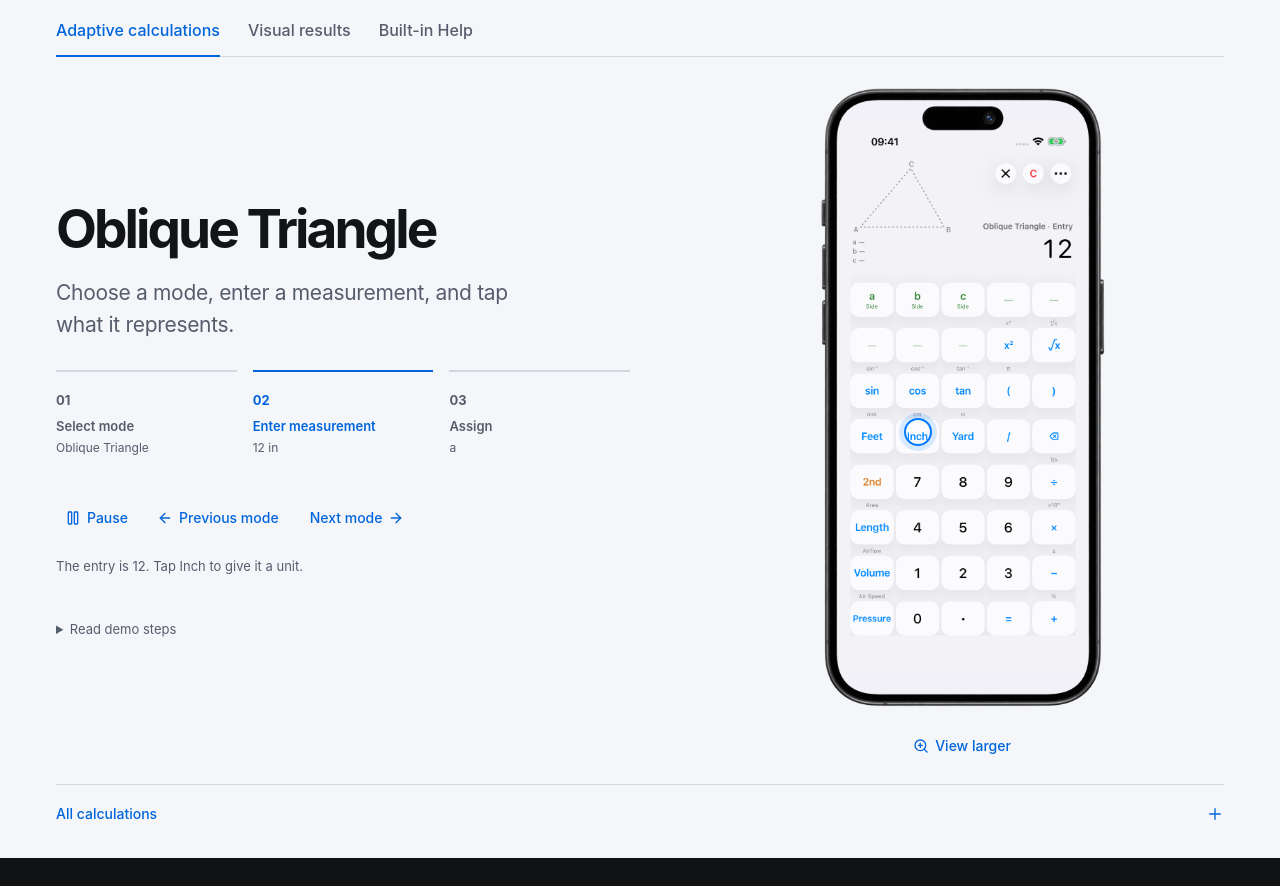
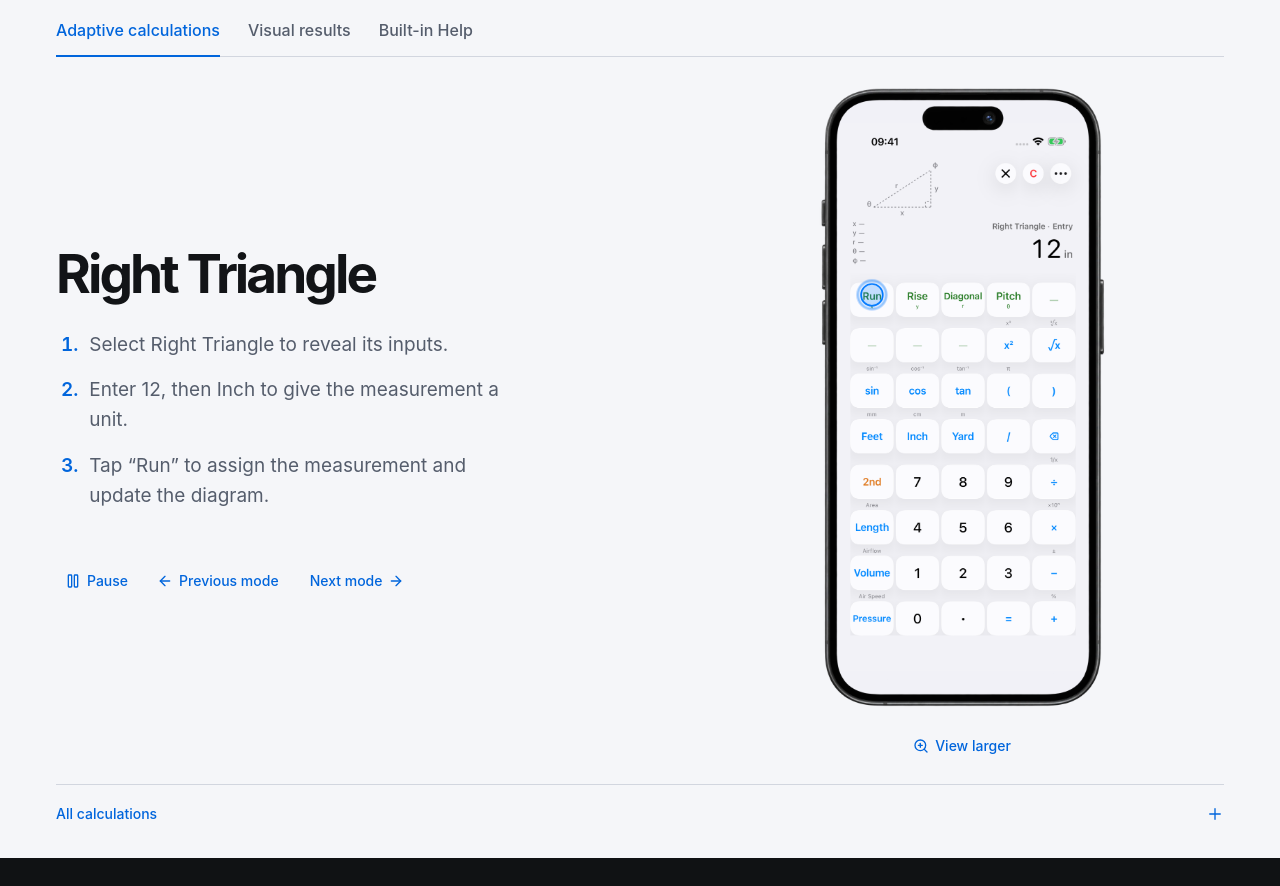
Before and after one commit to tvr-works/figure-site, a React (Vite) app: page / in a window 1280 px wide. Shown: the part 780-1666 px from the top of the page. Built offline with nearby package versions, Linux system fonts and the light colour scheme; a web font is replaced by a local one.

Commit message:
Simplify mode explanations and smooth repeating touch demonstrations

```diff
--- a/index.html
+++ b/index.html
@@ -39,7 +39,6 @@
         <div class="fallback-proof">
           <div>
             <h2>Right Triangle</h2>
-            <p>Choose a mode, enter a measurement, and tap what it represents.</p>
             <ol><li>Select Right Triangle.</li><li>Enter 12, then Inch.</li><li>Tap Run to assign the measurement.</li></ol>
             <h2>See what each result measures.</h2>
             <p>With a 3 ft run and 4 ft rise, Figure finds the 5 ft diagonal. Cycle related results to see the matching edge or angle highlighted in the diagram.</p>
--- a/src/ProductDemo.tsx
+++ b/src/ProductDemo.tsx
@@ -1,10 +1,10 @@
-import { useEffect, useRef, useState, type FocusEvent } from 'react';
+import { useEffect, useRef, useState, type CSSProperties, type FocusEvent } from 'react';
 import { ArrowLeft, ArrowRight, Pause, Play, RotateCcw, StepForward } from 'lucide-react';
 import { Button } from './components/ui/button';
 import { ImageViewer } from './ImageViewer';
 import { Tabs, TabsContent, TabsList, TabsTrigger } from './components/ui/tabs';
 import { modes, proofs, type Proof } from './demo-content';
-import { advance, framesFor, initialState, nextMode, previousMode, retreat, selectAdaptiveStep, selectProof } from './demo-state';
+import { adaptiveFrames, advance, framesFor, initialState, nextMode, previousMode, retreat, selectProof } from './demo-state';
 
 export function ProductDemo() {
   const [reducedMotion, setReducedMotion] = useState(() => window.matchMedia('(prefers-reduced-motion: reduce)').matches);
@@ -19,6 +19,12 @@ export function ProductDemo() {
   const imageUrl = `/assets/demo/${frame.image}.webp`;
   const proof = proofs[state.proof];
   const mode = modes[state.mode];
+  const adaptiveSteps = [
+    mode.id === 'cone' ? 'Tap 2nd, then Cone to reveal its inputs.' : `Select ${mode.label} to reveal its inputs.`,
+    'Enter 12, then Inch to give the measurement a unit.',
+    `Tap “${mode.field}” to assign the measurement and update the diagram.`,
+  ];
+  const cue = frame.cue ?? (state.proof === 'adaptive' ? adaptiveFrames(state.mode).at(-2)?.cue : undefined);
   const activePlayback = state.playing && inView && pageVisible && !reducedMotion && loadedImage === imageUrl && failedImage !== imageUrl;
 
   useEffect(() => {
@@ -40,6 +46,16 @@ export function ProductDemo() {
   }, []);
 
   useEffect(() => {
+    // Decode the selected mode ahead of playback so screenshot swaps do not stall the touch path.
+    if (state.proof !== 'adaptive') return;
+    for (const frame of adaptiveFrames(state.mode)) {
+      const image = new Image();
+      image.src = `/assets/demo/${frame.image}.webp`;
+      void image.decode().catch(() => {});
+    }
+  }, [state.proof, state.mode]);
+
+  useEffect(() => {
     if (!activePlayback) return;
     const timer = window.setTimeout(() => setState(current => advance(current)), frame.duration);
     return () => window.clearTimeout(timer);
@@ -58,19 +74,14 @@ export function ProductDemo() {
     setState(next);
     setAnnouncement(framesFor(next)[next.frame].caption);
   }
-  function jumpToStep(step: 0 | 1 | 2) {
-    const next = selectAdaptiveStep(state, step);
-    setState(next);
-    setAnnouncement(framesFor(next)[next.frame].caption);
-  }
   function changeMode(direction: 'previous' | 'next') {
-    const next = direction === 'previous' ? previousMode(state) : nextMode(state);
+    const next = direction === 'previous' ? previousMode(state, reducedMotion) : nextMode(state, reducedMotion);
     setState(next);
     setAnnouncement(`${modes[next.mode].label}. ${framesFor(next)[next.frame].caption}`);
   }
   function changeProof(value: string | number | null) {
     if (value !== 'adaptive' && value !== 'visual' && value !== 'help') return;
-    setState(current => selectProof(current, value));
+    setState(current => selectProof(current, value, reducedMotion));
     setAnnouncement('');
   }
   function togglePlayback() {
@@ -91,23 +102,22 @@ export function ProductDemo() {
                 {state.proof === key && (
                 <div className="proof-copy">
                   <h2>{state.proof === 'adaptive' ? mode.label : proofs[state.proof].title}</h2>
-                  <p className="proof-description">{proof.description}</p>
-                  <ol className="timeline" aria-label="Demo sequence">
-                    {proof.steps.map((step, index) => (
-                      <li key={step} data-current={frame.step === index} aria-current={state.proof !== 'adaptive' && frame.step === index ? 'step' : undefined}>
-                        {state.proof === 'adaptive' ? (
-                          <button className="timeline-step" type="button" tabIndex={0} onClick={() => jumpToStep(index as 0 | 1 | 2)} aria-current={frame.step === index ? 'step' : undefined}>
-                            <span className="step-number" aria-hidden="true">0{index + 1}</span><strong>{step}</strong>
-                            <small>{index === 0 ? mode.label : index === 1 ? '12 in' : mode.field}</small>
-                          </button>
-                        ) : <>
+                  {state.proof === 'adaptive' ? (
+                    <ol className="mode-instructions" aria-label="How to use this mode">
+                      {adaptiveSteps.map(step => <li key={step}>{step}</li>)}
+                    </ol>
+                  ) : <>
+                    <p className="proof-description">{proofs[state.proof].description}</p>
+                    <ol className="timeline" aria-label="Demo sequence">
+                      {proof.steps.map((step, index) => (
+                        <li key={step} data-current={frame.step === index} aria-current={frame.step === index ? 'step' : undefined}>
                           <span className="step-number" aria-hidden="true">0{index + 1}</span><strong>{step}</strong>
                           {state.proof === 'visual' && <small>{['3 ft run · 4 ft rise', 'Tap equals to cycle', 'Edge or angle'][index]}</small>}
-                        </>}
-                      </li>
-                    ))}
-                  </ol>
-                  {state.proof !== 'adaptive' && <p className="example-label">{state.proof === 'visual' ? <><strong>Right Triangle</strong> · Result {state.frame + 1} of 6</> : <><strong>Built-in guidance</strong> · Step {state.frame + 1} of {framesFor(state).length}</>}</p>}
+                        </li>
+                      ))}
+                    </ol>
+                    <p className="example-label">{state.proof === 'visual' ? <><strong>Right Triangle</strong> · Result {state.frame + 1} of 6</> : <><strong>Built-in guidance</strong> · Step {state.frame + 1} of {framesFor(state).length}</>}</p>
+                  </>}
                   <div className="demo-controls" aria-label="Demo playback">
                     {!reducedMotion && <Button variant="control" onClick={togglePlayback} aria-label={state.playing ? 'Pause demo' : 'Play demo'}>{state.playing ? <Pause data-icon="inline-start" /> : <Play data-icon="inline-start" />}{state.playing ? 'Pause' : 'Play'}</Button>}
                     {state.proof !== 'adaptive' && <div className="demo-control-pair" role="group" aria-label="Step navigation">
@@ -119,10 +129,12 @@ export function ProductDemo() {
                       <Button variant="control" onClick={() => changeMode('next')}>Next mode<ArrowRight data-icon="inline-end" /></Button>
                     </div> : <Button variant="control" onClick={() => { setState(current => ({ ...current, frame: 0, playing: !reducedMotion })); setAnnouncement('Demo restarted.'); }}><RotateCcw data-icon="inline-start" />Replay</Button>}
                   </div>
+                  {state.proof !== 'adaptive' && <>
                   <p className="demo-caption">{frame.caption}</p>
                   <details className="transcript" onToggle={event => { if (event.currentTarget.open) setState(current => ({ ...current, playing: false })); }}>
-                    <summary>Read demo steps</summary><ol>{proof.transcript.map(text => <li key={text}>{text}</li>)}</ol>
+                    <summary>Read demo steps</summary><ol>{proofs[state.proof].transcript.map(text => <li key={text}>{text}</li>)}</ol>
                   </details>
+                  </>}
                 </div>
                 )}
               </TabsContent>
@@ -132,7 +144,9 @@ export function ProductDemo() {
                   <div className="demo-phone">
                     <div className="phone-aperture"><div className="native-screen">
                       <img src={imageUrl} width="720" height="1564" alt="" onLoad={() => setLoadedImage(imageUrl)} onError={() => { setFailedImage(imageUrl); setState(current => ({ ...current, playing: false })); }} />
-                      {frame.cue && failedImage !== imageUrl && <span className="press-cue" aria-hidden="true" style={{ left: `${frame.cue.x / 440 * 100}%`, top: `${frame.cue.y / 956 * 100}%` }} />}
+                      {state.proof === 'adaptive' && cue && failedImage !== imageUrl && <span key={mode.id} className="press-cue" aria-hidden="true" data-visible={Boolean(frame.cue)} style={{ transform: `translate(calc(${cue.x / 440 * 100}cqw - 50%), calc(${cue.y / 440 * 100}cqw - 50%))` }}>
+                        <span key={frame.image} className="touch-contact" data-playing={activePlayback && Boolean(frame.cue)} style={{ '--touch-duration': `${frame.duration}ms` } as CSSProperties} />
+                      </span>}
                       {failedImage === imageUrl && <p className="media-error">App image could not load. The demo steps describe the calculation.</p>}
                     </div></div>
                     <img className="phone-frame" src="/assets/phone-frame.webp" width="862" height="1825" alt="" aria-hidden="true" />
--- a/src/demo-content.ts
+++ b/src/demo-content.ts
@@ -20,9 +20,7 @@ export const modes = [
 export const proofs = {
   adaptive: {
     label: 'Adaptive calculations',
-    description: 'Choose a mode, enter a measurement, and tap what it represents.',
     steps: ['Select mode', 'Enter measurement', 'Assign'],
-    transcript: ['Select a calculation mode. Cone is reached through 2nd, then Cylinder.', 'Enter 1, then 2, then Inch. The familiar numeric and unit keys stay in place.', 'Tap the field that the measurement represents. The readout and diagram show the assigned value. Close the mode and repeat with the next calculation.'],
   },
   visual: {
     label: 'Visual results',
--- a/src/demo-state.ts
+++ b/src/demo-state.ts
@@ -11,7 +11,7 @@ export function adaptiveFrames(modeIndex: number): Frame[] {
     // The cue belongs on the screen before the corresponding native action.
     const action = name === 'launcher' && mode.id === 'cone'
       ? { x: 61, y: 618 }
-      : name === 'assigned' ? captureByName.get(`${mode.id}-assigned`)?.action : nextCapture?.action;
+      : name === 'assigned' ? undefined : nextCapture?.action;
     const step = name === 'launcher' || name === 'choose' ? 0 : name === 'unit' || name === 'assigned' ? 2 : 1;
     const captions: Record<string, string> = {
       launcher: mode.id === 'cone' ? 'Tap 2nd to reveal Cone on the Cylinder key.' : `Choose ${mode.label} from the calculation modes.`,
@@ -22,27 +22,28 @@ export function adaptiveFrames(modeIndex: number): Frame[] {
       unit: `12 in is ready. Tap ${mode.field} to assign it.`,
       assigned: `${mode.field} is now 12 in. The readout and diagram reflect the measurement.`,
     };
-    return { image: `${mode.id}-${name}`, caption: captions[name], step, duration: name === 'assigned' ? 2300 : name === 'one' ? 600 : 1300, cue: action ? { x: action.x, y: action.y } : undefined };
+    return { image: `${mode.id}-${name}`, caption: captions[name], step, duration: name === 'assigned' ? 2200 : name === 'one' ? 1000 : 1200, cue: action ? { x: action.x, y: action.y } : undefined };
   });
 }
 export function framesFor(state: DemoState): Frame[] {
   return state.proof === 'adaptive' ? adaptiveFrames(state.mode) : state.proof === 'visual' ? visualFrames : helpFrames;
 }
 export function initialState(reducedMotion: boolean): DemoState {
-  return { proof: 'adaptive', mode: 0, frame: adaptiveFrames(0).length - 1, playing: !reducedMotion };
+  return { proof: 'adaptive', mode: 0, frame: reducedMotion ? adaptiveFrames(0).length - 1 : 0, playing: !reducedMotion };
 }
-export function selectProof(state: DemoState, proof: Proof): DemoState {
-  const next = { ...state, proof, playing: false };
-  return { ...next, frame: proof === 'adaptive' ? adaptiveFrames(state.mode).length - 1 : proof === 'help' ? helpFrames.length - 1 : 0 };
+export function selectProof(state: DemoState, proof: Proof, reducedMotion = false): DemoState {
+  const playing = proof === 'adaptive' && !reducedMotion;
+  return { ...state, proof, playing, frame: proof === 'adaptive' ? (reducedMotion ? adaptiveFrames(state.mode).length - 1 : 0) : proof === 'help' ? helpFrames.length - 1 : 0 };
 }
 export function advance(state: DemoState): DemoState {
   if (state.frame < framesFor(state).length - 1) return { ...state, frame: state.frame + 1 };
-  if (state.proof === 'adaptive') return { ...state, mode: (state.mode + 1) % modes.length, frame: 0 };
+  if (state.proof === 'adaptive') return { ...state, frame: 0 };
   // Non-repeating proofs hold their ending and never change the selected tab.
   return { ...state, playing: false };
 }
-export function nextMode(state: DemoState): DemoState {
-  return { ...state, mode: (state.mode + 1) % modes.length, frame: state.playing ? 0 : adaptiveFrames((state.mode + 1) % modes.length).length - 1 };
+export function nextMode(state: DemoState, reducedMotion = false): DemoState {
+  const mode = (state.mode + 1) % modes.length;
+  return { ...state, mode, frame: reducedMotion ? adaptiveFrames(mode).length - 1 : 0, playing: !reducedMotion };
 }
 
 export function retreat(state: DemoState): DemoState {
@@ -53,11 +54,7 @@ export function retreat(state: DemoState): DemoState {
   }
   return { ...state, playing: false };
 }
-export function previousMode(state: DemoState): DemoState {
+export function previousMode(state: DemoState, reducedMotion = false): DemoState {
   const mode = (state.mode + modes.length - 1) % modes.length;
-  return { ...state, mode, frame: state.playing ? 0 : adaptiveFrames(mode).length - 1 };
+  return { ...state, mode, frame: reducedMotion ? adaptiveFrames(mode).length - 1 : 0, playing: !reducedMotion };
 }
-
-export function selectAdaptiveStep(state: DemoState, step: 0 | 1 | 2): DemoState {
-  return { ...state, frame: adaptiveFrames(state.mode).findIndex(frame => frame.step === step), playing: false };
-}
--- a/src/styles.css
+++ b/src/styles.css
@@ -91,14 +91,13 @@ h1 { margin: 0; font-size: clamp(48px, 5.25vw, 76px); line-height: 1.045; font-w
 .proof-description { max-width: 480px; margin: 0; color: var(--muted-foreground); font-size: 21px; line-height: 1.5; letter-spacing: -.015em; }
 .timeline { display: grid; grid-template-columns: repeat(3, minmax(0, 1fr)); width: 100%; gap: 16px; margin: 30px 0 23px; padding: 0; list-style: none; }
 .timeline li { border-top: 2px solid var(--border); padding-top: 15px; font-size: 13px; color: var(--muted-foreground); line-height: 1.4; }
-.timeline li:has(> .timeline-step) { padding-top: 0; }
-.timeline-step { display: block; width: 100%; min-height: 96px; padding: 15px 0 8px; border: 0; background: transparent; color: inherit; font: inherit; text-align: left; }
-.timeline-step:hover { background: var(--secondary); }
-.timeline-step:hover strong, .timeline-step:focus-visible strong { text-decoration: underline; text-underline-offset: 3px; }
 .timeline li[data-current=true] { border-color: var(--primary); color: var(--primary); }
 .timeline .step-number { display: block; margin-bottom: 8px; font-size: 13px; font-weight: 650; }
 .timeline strong { display: block; font-weight: 600; }
 .timeline small { display: block; margin-top: 5px; font-size: 12px; color: var(--muted-foreground); }
+.mode-instructions { list-style: decimal; max-width: 460px; margin: 8px 0 28px; padding-left: 1.45em; color: var(--muted-foreground); font-size: 19px; line-height: 1.6; }
+.mode-instructions li { padding-left: .3em; margin-bottom: 15px; }
+.mode-instructions li::marker { color: var(--primary); font-weight: 600; }
 .example-label { margin: 0 0 16px; font-size: 14px; color: var(--muted-foreground); }
 .example-label strong { color: var(--primary); font-weight: 650; }
 .demo-controls { display: flex; flex-wrap: wrap; align-items: center; gap: 9px; margin-top: 5px; }
@@ -107,10 +106,18 @@ h1 { margin: 0; font-size: clamp(48px, 5.25vw, 76px); line-height: 1.045; font-w
 .demo-phone-figure { justify-self: center; margin: 0; width: min(100%, 300px); }
 .demo-phone { position: relative; width: 100%; aspect-ratio: 862 / 1825; }
 .phone-aperture { position: absolute; left: 8%; right: 8%; top: 3.01%; bottom: 3.45%; display: flex; align-items: center; overflow: hidden; border-radius: 11% / 5%; background: #f1f1f7; }
-.native-screen { position: relative; width: 100%; aspect-ratio: 440 / 956; flex: none; }
+.native-screen { container-type: inline-size; position: relative; width: 100%; aspect-ratio: 440 / 956; flex: none; }
 .native-screen > img { display: block; width: 100%; height: 100%; }
 .phone-frame { position: absolute; inset: 0; width: 100%; height: 100%; pointer-events: none; }
-.press-cue { position: absolute; width: 28px; height: 28px; border: 2px solid #007aff; border-radius: 50%; transform: translate(-50%, -50%); box-shadow: 0 0 0 5px #007aff25; pointer-events: none; }
+.press-cue { position: absolute; left: 0; top: 0; width: 28px; height: 28px; pointer-events: none; transition: transform 520ms cubic-bezier(.4, 0, .2, 1), opacity 180ms ease; }
+.press-cue[data-visible=false] { opacity: 0; }
+.touch-contact { position: absolute; inset: 0; border: 2px solid #007aff; border-radius: 50%; background: #007aff18; box-shadow: 0 0 0 5px #007aff18; }
+.touch-contact::after { content: ''; position: absolute; inset: -2px; border: 2px solid #007aff; border-radius: inherit; opacity: 0; }
+.touch-contact[data-playing=true] { animation: touch-press var(--touch-duration) linear both; }
+.touch-contact[data-playing=true]::after { animation: touch-ripple var(--touch-duration) linear both; }
+@keyframes touch-press { 0%, 64% { transform: scale(1); } 79%, 86% { transform: scale(.72); background: #007aff55; } 100% { transform: scale(1); } }
+@keyframes touch-ripple { 0%, 78% { transform: scale(.7); opacity: 0; } 86% { opacity: .65; } 100% { transform: scale(1.65); opacity: 0; } }
+
 .demo-phone-figure figcaption { margin-top: 10px; text-align: center; color: var(--muted-foreground); font-size: 11px; }
 .media-error { position: absolute; inset: 20% 6%; display: grid; place-items: center; background: #f1f1f7; padding: 20px; text-align: center; color: #333; font-size: 15px; }
 .transcript { margin-top: 12px; color: var(--muted-foreground); font-size: 13px; line-height: 1.6; max-width: 470px; }
@@ -163,7 +170,7 @@ h1 { margin: 0; font-size: clamp(48px, 5.25vw, 76px); line-height: 1.045; font-w
   .demo-section { padding-top: 38px; }
   .proof-stage { grid-template-columns: 1fr; gap: 30px; min-height: 0; padding-block: 30px 22px; }
   .proof-copy h2 { font-size: 37px; max-width: 420px; margin-bottom: 15px; }
-  .proof-description { font-size: 17px; }
+  .proof-description, .mode-instructions { font-size: 17px; }
   .timeline { margin-block: 25px 22px; gap: 12px; }
   .timeline li { font-size: 12px; }
   .timeline small { font-size: 11px; }
```
Also changed, not shown: 3 other files (tests, documents, lock files or other folders).
